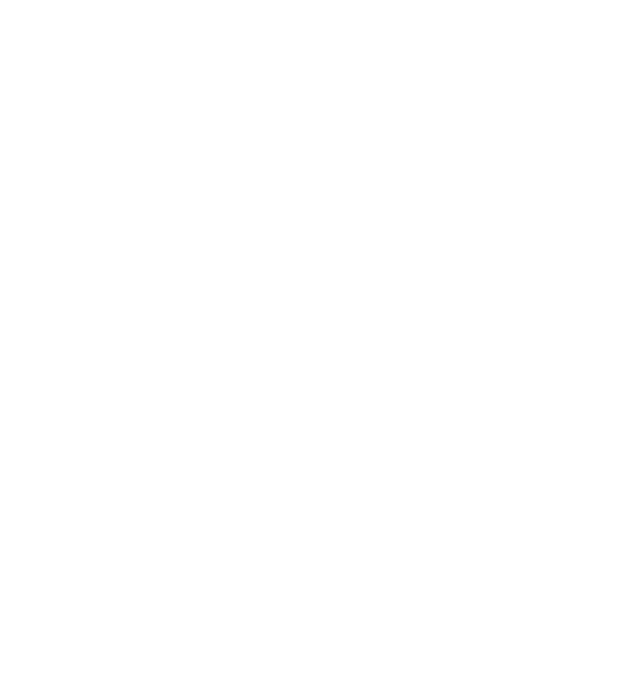
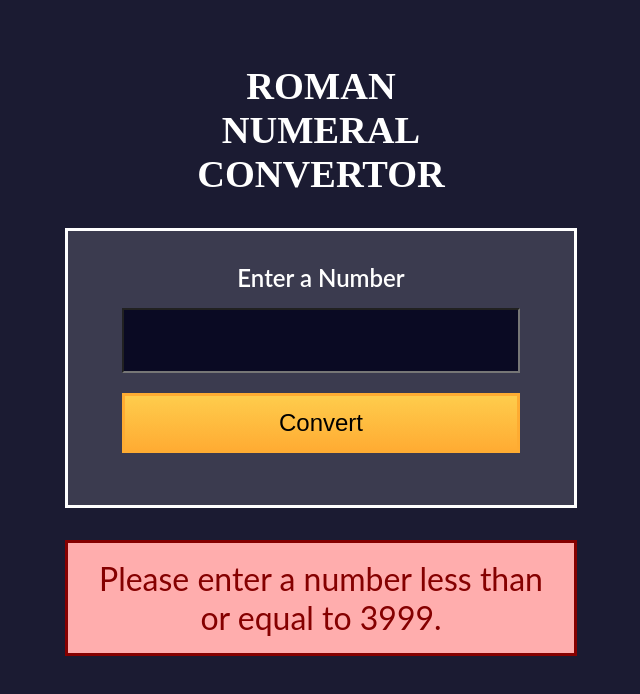
Before and after one commit to mr-dioo/ArbicToRomanNumeralConvertor, a plain HTML site: page index.html in a window 1280 px wide. Shown: the whole page, without its empty margins (319-959 px from the left). Drawn offline with Linux system fonts and the light colour scheme; a web font is replaced by a local one.

Commit message:
added the html elements and styles.

```diff
--- a/index.html
+++ b/index.html
@@ -3,11 +3,23 @@
 <head>
   <meta charset="UTF-8">
   <meta name="viewport" content="width=device-width, initial-scale=1.0">
+  <link href="https://fonts.googleapis.com/css2?family=Castoro+Titling&amp;display=swap" rel="stylesheet">
   <link rel="stylesheet" href="styles.css">
   <script src="script.js" defer></script>
   <title>Roman Number Conventor</title>
 </head>
 <body>
-
+  <main>
+    <h2>ROMAN</h2>
+      <h2>NUMERAL</h2>
+      <h2>CONVERTOR</h2>
+    <form class="container">
+      <Label>Enter a Number</Label>
+      <input type="number" id="number"/>
+      <button type="button" id="convert-btn">Convert</button>
+    </form>
+    <div id="output" class="container hidden">MCXI</div>
+    <div id="error" class="container ">Please enter a number less than or equal to 3999.</div>
+  </main>
 </body>
 </html>
--- a/styles.css
+++ b/styles.css
@@ -0,0 +1,104 @@
+*,
+::after,
+::before {
+  box-sizing: border-box;
+  padding: 0;
+  margin: 0;
+}
+
+  :root {
+  --gray-00: #ffffff;
+  --gray-05: #f5f6f7;
+  --gray-15: #d0d0d5;
+  --gray-75: #3b3b4f;
+  --gray-85: #1b1b32;
+  --gray-90: #0a0a23;
+  --blue-50: #198eee;
+  --error: #a94442;
+  --danger-color: #850000;
+  --danger-background: #ffadad;
+}
+
+
+body {
+  font-family: 'Lato', Helvetica, Arial, sans-serif;
+  background-color: var(--gray-85);
+  height: 100vh;
+  font-size: 10px;
+}
+
+
+main {
+  width: min(100vw , 35rem);
+  margin: 4rem auto  0;
+}
+
+h2 {
+  text-align: center;
+  font-size: 2.4rem;
+font-weight: 600;
+  color: var(--gray-00);
+  font-family: 'Castoro Titling';
+}
+
+.container {
+  max-width: 32rem;
+  margin: 2rem auto;
+  color: var(--gray-00);
+  background-color: var(--gray-75);
+  border: 3px solid var(--gray-00);
+  text-align: center;
+}
+
+form {
+  min-height: 16rem;
+  padding: 2rem;
+  font-size: 1.5rem;
+}
+
+label {
+  color: var(--gray-00);
+  font-weight: 600;
+  margin-bottom: 1rem;
+  display: inline-block;
+}
+
+input {
+  background-color: var(--gray-90);
+  width: 90%;
+  text-align: left;
+  padding: 0.5rem 1rem;
+  font-size: 2.5rem;
+  color: var(--gray-00);
+}
+
+button {
+  background-image:  linear-gradient(#fecc4c, #ffac33);
+  height: 3.75rem;
+  font-size: inherit;
+  /* background-color: #fecc4c; */
+  border: 3px solid #feac32;
+  margin: 1.25rem auto;
+  min-width: 90%;
+}
+
+
+#output {
+  padding: 1rem;
+  font-size: 2.5rem;
+}
+
+.hidden {
+  display: none;
+  height: 0;
+  width: 0;
+}
+
+#error {
+  font-size: 2rem;
+  background-color: var(--danger-background);
+  color: var(--danger-color);
+  border-color: var(--danger-color);
+  padding: 1rem;
+
+}
```
